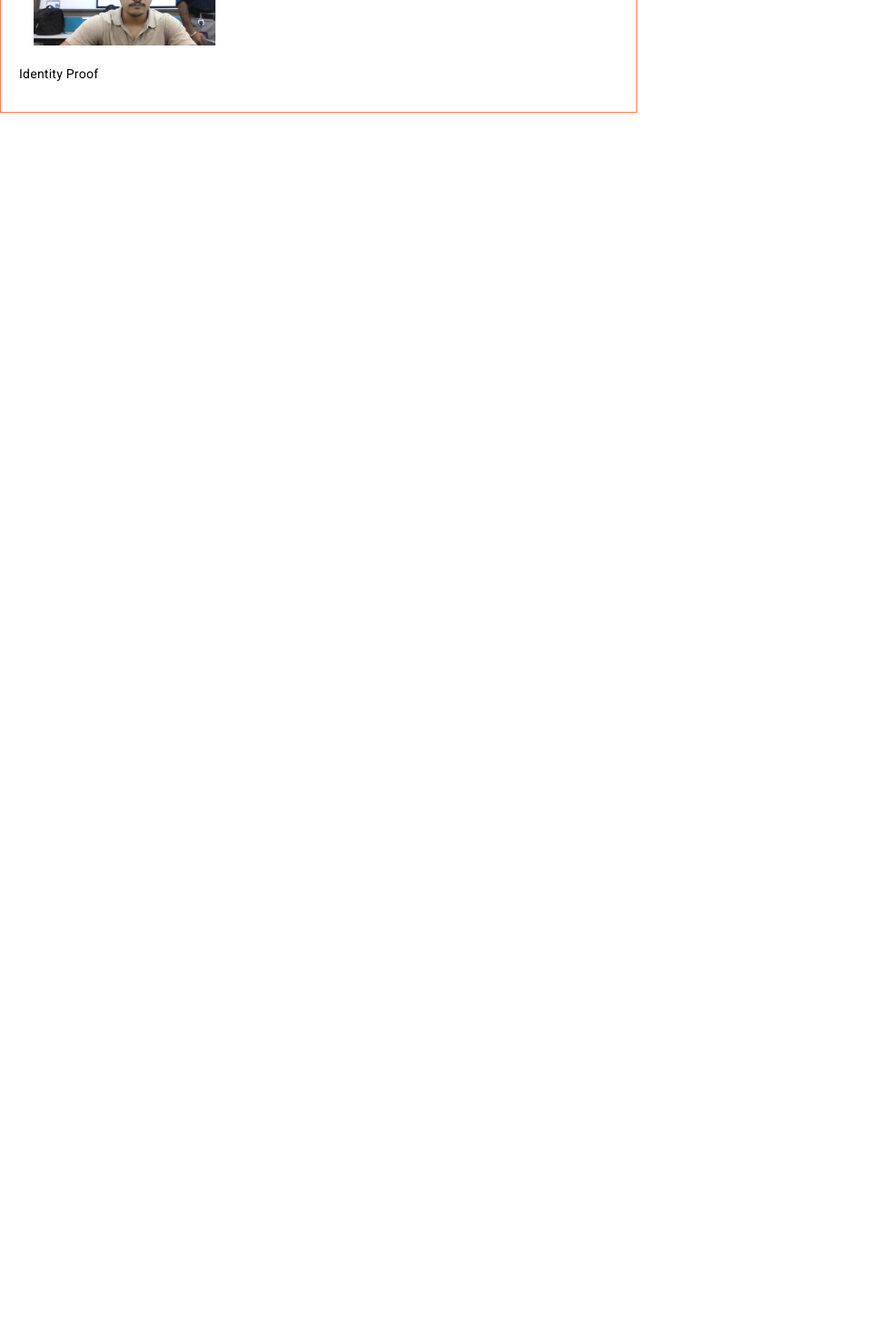
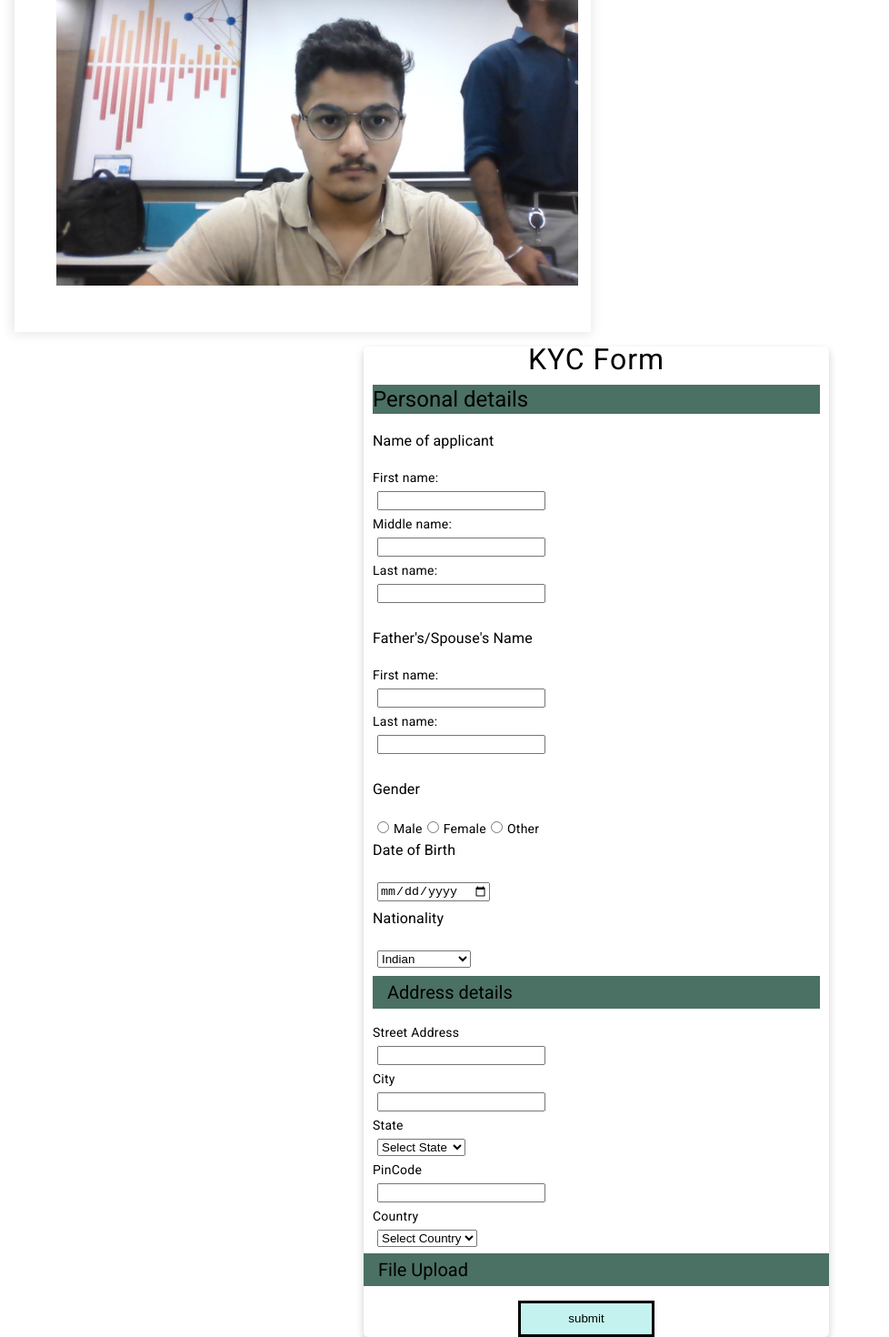
Before and after one commit to AbhitanshRIL/Mod-pro, an Angular app: page / in a window 1280 px wide. Shown: the part 215-1685 px from the top of the page at 91% size, without its empty margins (0-978 px from the left). Before the commit the page ends 832 px from the top, so only its background shows below. Built offline with nearby package versions, Linux system fonts and the light colour scheme.

Commit message:
Monal's Form

```diff
--- a/src/app/app.component.html
+++ b/src/app/app.component.html
@@ -1 +1,3 @@
 <app-moderation></app-moderation>
+
+<app-moderation-form></app-moderation-form>
--- a/src/app/app.module.ts
+++ b/src/app/app.module.ts
@@ -8,11 +8,13 @@ import { BrowserAnimationsModule } from '@angular/platform-browser/animations';
 import { MatCardModule } from "@angular/material/card";
 import { MatButtonModule } from "@angular/material/button";
 import { FormsModule } from '@angular/forms';
+import { ModerationFormComponent } from './moderation-form/moderation-form.component';
 
 @NgModule({
   declarations: [
     AppComponent,
-    ModerationComponent
+    ModerationComponent,
+    ModerationFormComponent
   ],
   imports: [
     BrowserModule,
--- /dev/null
+++ b/src/app/moderation-form/moderation-form.component.css
@@ -0,0 +1,61 @@
+.form{
+
+    margin-left: 15%;
+      margin-right:15%;
+      width: 70%;
+  }
+
+  .card {
+      box-shadow: 0 4px 8px 0 rgba(0,0,0,0.2);
+      transition: 0.3s;
+      width: 40%;
+      border-radius: 5px;
+      margin-left: 400px;
+    }
+
+    .card:hover {
+      box-shadow: 0 8px 16px 0 rgba(0,0,0,0.2);
+    }
+
+   .heading{
+      background-color: #4b7064;
+      text-align:left;
+   }
+   .heading1{
+      font-size:xx-large;
+      text-align: center;
+   }
+   .heading2{
+    text-align: left;
+    background-color: #4b7064;
+    font-size: 20px;
+    padding: 2px 16px;
+   }
+   .heading3{
+    background-color: #4b7064;
+    padding: 2px 16px;
+    font-size: 20px;
+
+   }
+
+    .container {
+      padding: 2px 10px;
+      input{
+        margin: 5px;
+      }
+      select{
+        margin: 5px;
+      }
+    }
+    .submit-button{
+      background-color: rgb(196, 243, 239);
+      margin-left: 170px;
+      padding: 9px 15px;
+      box-shadow: none;
+      height: 40px;
+      width: 150px;
+      border-style: solid !important;
+
+      border: none;
+
+    }
--- /dev/null
+++ b/src/app/moderation-form/moderation-form.component.html
@@ -0,0 +1,101 @@
+
+  <div class="row">
+
+    <form>
+
+      <div class="card">
+        <div class="container">
+          <div class="col-lg-12">
+          <h4 class="heading1">KYC Form</h4>
+          <h1 class="heading">Personal details</h1>
+          <h3>Name of applicant</h3>
+          <div class="col-lg-6"></div>
+          <label for="fname">First name:</label><br>
+          <input type="text" id="fname" name="fname" value=""><br>
+          <label for="mname">Middle name:</label><br>
+          <input type="text" id="mname" name="mname" value=""><br>
+          <label for="lname">Last name:</label><br>
+          <input type="text" id="lname" name="lname" value=""><br><br>
+         </div>
+         <div class="col-lg-12">
+          <h3> Father's/Spouse's Name</h3>
+          <div class="col-lg-6"></div>
+          <label for="fname">First name:</label><br>
+          <input type="text" id="fname" name="fname" value=""><br>
+          <label for="lname">Last name:</label><br>
+          <input type="text" id="lname" name="lname" value=""><br><br>
+         </div>
+         <div class="col-lg-12">
+            <label for="gender"><h3>Gender</h3></label>
+            <input type="radio" id="male" name="male" value="male">
+            <label for="html">Male</label>
+            <input type="radio" id="female" name="female" value="female">
+            <label for="html">Female</label>
+            <input type="radio" id="other" name="other" value="other">
+            <label for="html">Other</label>
+          <div>
+           <label for="dateOfBirth"><h3>Date of Birth</h3></label>
+           <input type="date" id="dateOfBirth" name="dateOfBirth"required>
+          </div>
+           <!-- <div> -->
+         <label for="nationality"><h3>Nationality</h3></label>
+         <select name="nationality" id="nationality">
+         <option value="Indian">Indian</option>
+         <option value="United States">United States</option>
+         <option value="Albania">Albania</option>
+         <option value="Algeria">Algeria</option>
+         </select>
+
+            </div>
+
+        </div>
+        <div class="container">
+        <h1 class="heading2">Address details</h1>
+         <!-- <h3 class="sub">Address for Correspondence</h3> -->
+        <!-- <div class="col-lg-12">
+          <input type="text" id="address" name="address" value=""><br> -->
+        <div class="col-lg-6"></div>
+        <label for="sname"> Street Address</label><br>
+        <input type="text" id="sname" name="sname" value=""><br>
+        <label for="cname">City</label><br>
+        <input type="text" id="cname" name="cname" value=""><br>
+        <label for="stname"> State</label><br>
+        <select name="stname" id="stname">
+          <option value="Select State">Select State</option>
+          <option value="Maharashtra">Maharashtra</option>
+          <option value="Bihar">Bihar</option>
+          <option value="UP">UP</option>
+          <option value="Haryana">Haryana</option>
+        </select> <br>
+        <!-- <input type="text" id="sname" name="sname" value=""><br> -->
+        <label for="pinname"> PinCode</label><br>
+        <input type="text" id="pinname" name="pinname" value=""><br>
+        <label for="coname"> Country</label><br>
+        <select name="coname" id="coname">
+          <option value="Select Country">Select Country</option>
+          <option value="Indian">Indian</option>
+          <option value="Canada">Canada</option>
+          <option value="Germany">Germany</option>
+          <option value="United States">United States</option>
+        </select> <br>
+        <!-- <input type="text" id="coname" name="coname" value=""><br> -->
+       </div>
+
+       <div class="Header">
+        <h1 class="heading3">File Upload
+      </h1>
+
+      </div>
+      <div>
+        <button type="submit" class="submit-button" value="Submit">submit</button>
+        </div>
+      <!-- <div class="container">
+        <div class="col-lg-12">
+          <button type="button"  data-component="button" data-content="">Submit</button>
+
+           </div> -->
+        </div>
+
+    </form>
+
+  </div>
--- a/src/app/moderation/moderation.component.css
+++ b/src/app/moderation/moderation.component.css
@@ -4,16 +4,17 @@
   }
 
   .right-side {
-    width:45%;
+    width:50%;
     padding: 20px;
+
   }
 
   .left-side {
-    width:55%;
-    border-style: groove;
-    border-color: coral;
-    border-width: 1px;
-    padding: 20px;
+    width:50%;
+    box-shadow: -1px 0px 12px 2px rgba(0, 0, 0, 0.1);
+    padding: 30px;
+    margin:1rem;
+
   }
 
   .heading{
@@ -22,6 +23,8 @@
 
   .display-doc{
     margin:1rem;
+    width:100%;
+    padding: 0px;
   }
 
   .document-word{
@@ -40,3 +43,9 @@
     margin:2rem;
     text-align: center;
   }
+
+  .heading-image{
+    font-size:1.5rem;
+    text-align: center;
+    margin-top:0.5rem;
+  }
--- a/src/app/moderation/moderation.component.html
+++ b/src/app/moderation/moderation.component.html
@@ -3,6 +3,7 @@
 
 <div class="container">
     <div class="left-side">
+
 
 
         <label for="imageSelect" class="document-word">Document:</label>
@@ -11,13 +12,17 @@
         <option *ngFor="let image of imageOptions" [value]="image" >{{imageDetails[image]}} </option>
         </select>
         <br>
-        <img class="display-doc" [src]="selectedImage" alt="Selected Image" width="200">
+        <div class="heading-image">{{ imageDetails[selectedImage] }}</div>     <!--description-->
+        <img class="display-doc" [src]="selectedImage" alt="Selected Image" >
 
 
-        <p>{{ imageDetails[selectedImage] }}</p>     <!--description-->
 
 
     </div>
+
+
+
+
     <div class="right-side">
       <h2 class="heading">Form Details</h2>
 
```
Also changed, not shown: src/app/moderation-form/moderation-form.component.ts (added, +10 -0 lines), 1 other file (tests, documents, lock files or other folders).
